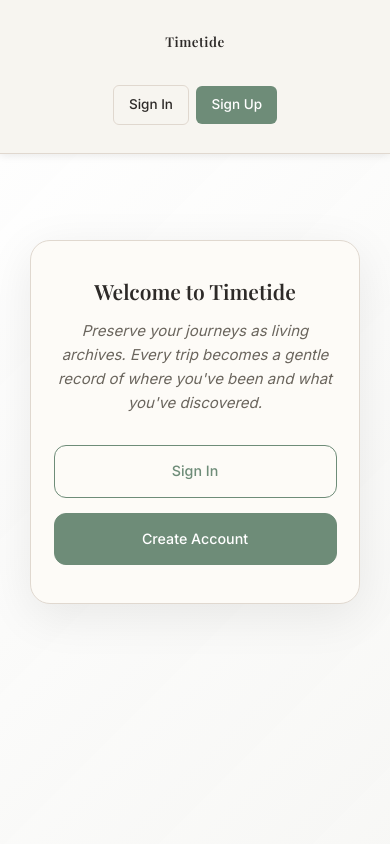
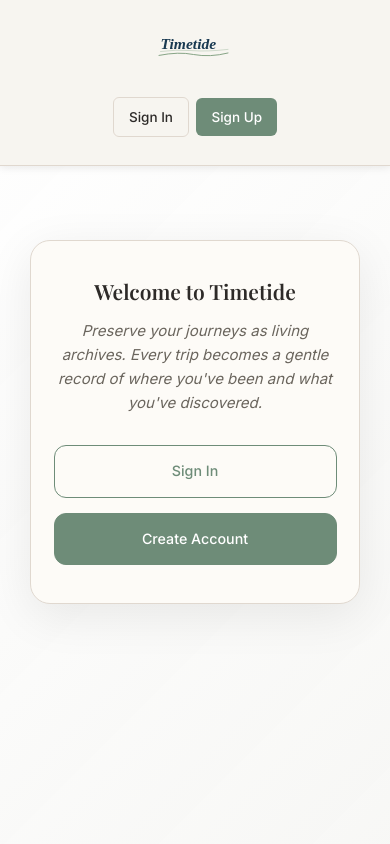
Before and after one commit to leo-git-1234/Timetide---travel-journal---website-app, a FastAPI app: page /dashboard in a window 390 px wide. Run offline with FastAPI, Linux system fonts and the light colour scheme.

Commit message:
Update the Timetide website/app logo, and placed the official logo of Timetide onto the navbar - making sure that the size aligns with the rest of the navbar buttons, and also making sure that the logo is transparent.

```diff
--- a/app/static/css/style.css
+++ b/app/static/css/style.css
@@ -164,16 +164,30 @@
     gap: 1rem;
 }
 
-.navbar-logo {
-    font-family: var(--font-serif);
-    font-size: 1.5rem;
-    font-weight: 600;
+.navbar-brand {
+    display: inline-flex;
+    align-items: center;
+    gap: 0.6rem;
+    text-decoration: none;
     color: var(--text-primary);
-    letter-spacing: 0.5px;
-}
-
-.navbar-logo:hover {
-    color: var(--accent);
+    transition: opacity 0.25s ease, filter 0.25s ease;
+}
+
+.navbar-brand:hover {
+    opacity: 0.88;
+    filter: brightness(0.98);
+}
+
+.navbar-brand:focus-visible {
+    outline: 2px solid rgba(110, 140, 120, 0.35);
+    outline-offset: 3px;
+    border-radius: 6px;
+}
+
+.navbar-logo-image {
+    height: 1.8rem;
+    width: auto;
+    display: block;
 }
 
 .navbar-center {
@@ -1306,6 +1320,10 @@
         gap: 1rem;
     }
 
+    .navbar-logo-image {
+        height: 1.6rem;
+    }
+
     .navbar-center {
         gap: 1.5rem;
     }
--- a/app/templates/navbar.html
+++ b/app/templates/navbar.html
@@ -2,7 +2,13 @@
     <div class="navbar-container">
         <!-- Left: Timetide Logo -->
         <div class="navbar-left">
-            <a href="/" class="navbar-logo">Timetide</a>
+            <a href="/" class="navbar-brand" aria-label="Timetide home">
+                <img
+                    src="{{ url_for('static', path='/images/timetide-logo.svg') }}?v=2"
+                    alt="Timetide logo"
+                    class="navbar-logo-image"
+                >
+            </a>
         </div>
 
         <!-- Center: Navigation Links (only for authenticated users) -->
```
Also changed, not shown: app/static/images/timetide-logo.svg (added).
